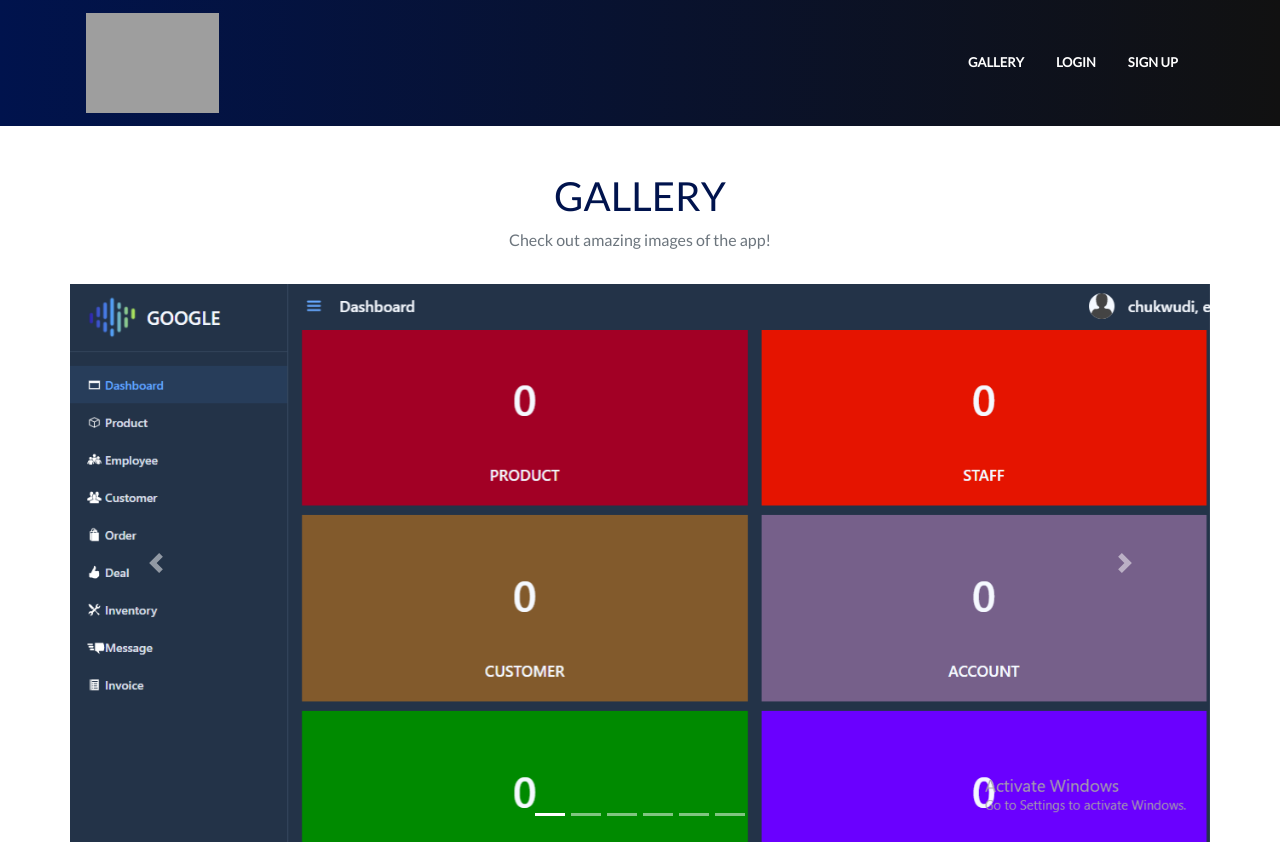
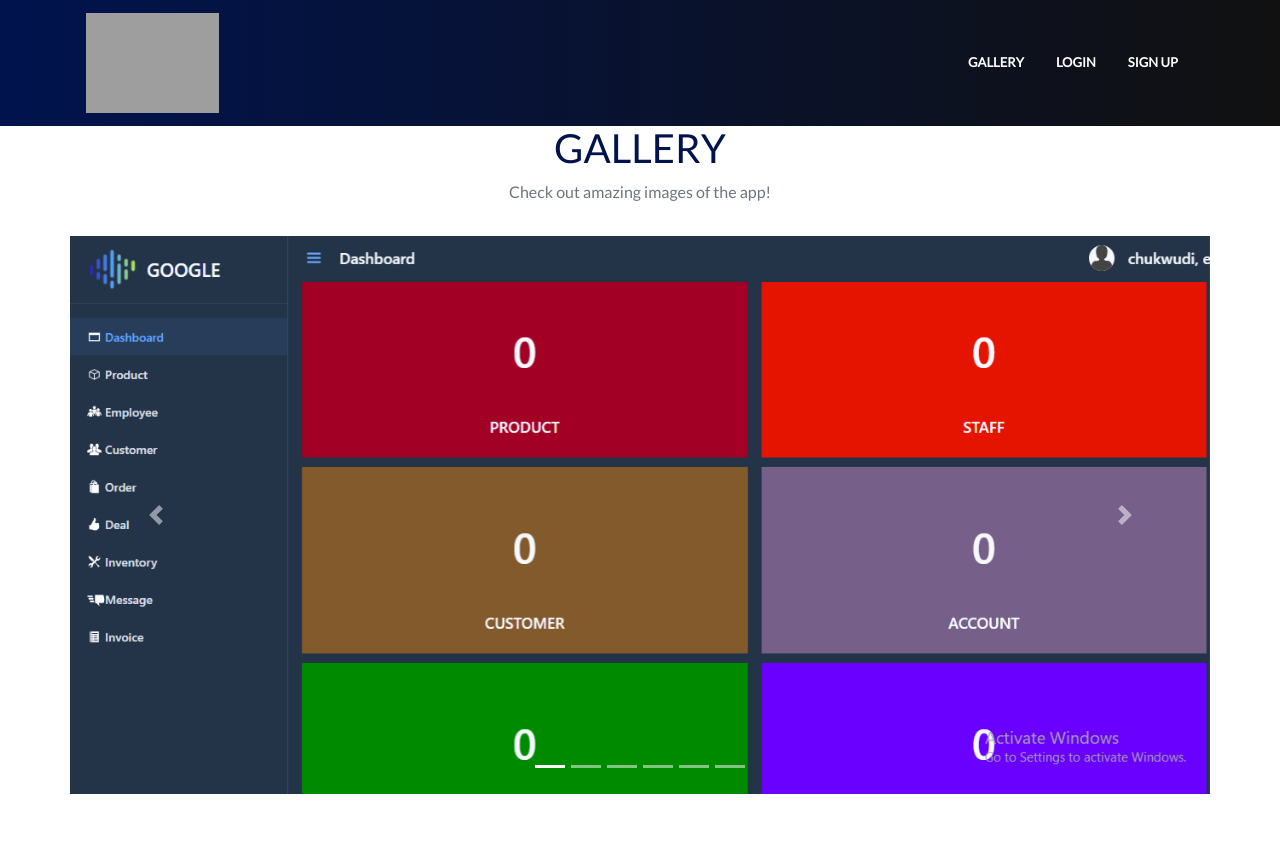
Before and after one commit to BuildForSDGCohort2/Team-067-A-Frontend, a React (Create React App) app: page /gallery in a window 1280 px wide. Shown: the top 844 px of the page. Built offline with nearby package versions, Linux system fonts and the light colour scheme; grey boxes are pictures that could not be loaded.

Commit message:
fix padding

```diff
--- a/src/index.css
+++ b/src/index.css
@@ -107,7 +107,7 @@ footer .logo {
 }
 .gallery {
   position: relative;
-  padding: 7em 0;
+  padding: 4em 0;
 }
 .card {
   border: 2px solid #cfcfcf;
```
